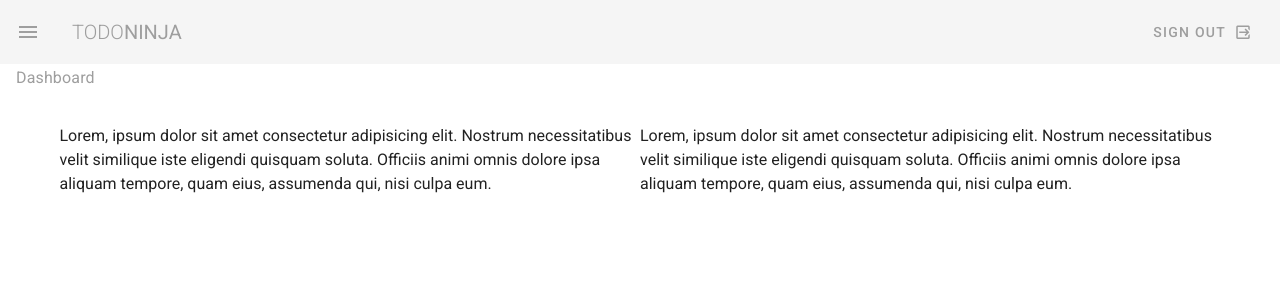
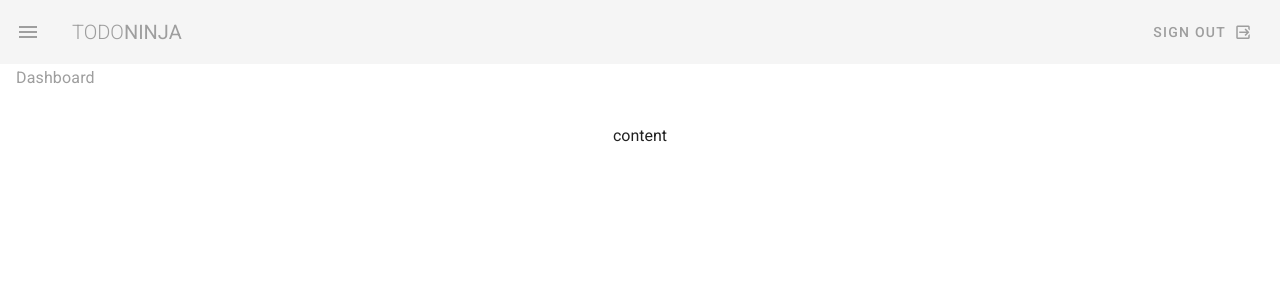
Before and after one commit to crhwebdev-courses/todo-ninja, a Vue app: page / in a window 1280 px wide. Shown: the top 300 px of the page. Built offline with nearby package versions, Linux system fonts and the light colour scheme.

Commit message:
Remove paragraph tags and just use placeholder text for now

```diff
--- a/src/views/Dashboard.vue
+++ b/src/views/Dashboard.vue
@@ -3,18 +3,7 @@
     <h1 class="subtitle-1 grey--text">Dashboard</h1>
 
     <v-container class="my-5">
-      <p>
-        Lorem, ipsum dolor sit amet consectetur adipisicing elit. Nostrum
-        necessitatibus velit similique iste eligendi quisquam soluta. Officiis
-        animi omnis dolore ipsa aliquam tempore, quam eius, assumenda qui, nisi
-        culpa eum.
-      </p>
-      <p>
-        Lorem, ipsum dolor sit amet consectetur adipisicing elit. Nostrum
-        necessitatibus velit similique iste eligendi quisquam soluta. Officiis
-        animi omnis dolore ipsa aliquam tempore, quam eius, assumenda qui, nisi
-        culpa eum.
-      </p>
+      content
     </v-container>
   </div>
 </template>
--- a/src/views/Projects.vue
+++ b/src/views/Projects.vue
@@ -3,18 +3,7 @@
     <h1 class="subtitle-1 grey--text">Projects</h1>
 
     <v-container class="my-5">
-      <p>
-        Lorem, ipsum dolor sit amet consectetur adipisicing elit. Nostrum
-        necessitatibus velit similique iste eligendi quisquam soluta. Officiis
-        animi omnis dolore ipsa aliquam tempore, quam eius, assumenda qui, nisi
-        culpa eum.
-      </p>
-      <p>
-        Lorem, ipsum dolor sit amet consectetur adipisicing elit. Nostrum
-        necessitatibus velit similique iste eligendi quisquam soluta. Officiis
-        animi omnis dolore ipsa aliquam tempore, quam eius, assumenda qui, nisi
-        culpa eum.
-      </p>
+      content
     </v-container>
   </div>
 </template>
--- a/src/views/Team.vue
+++ b/src/views/Team.vue
@@ -3,18 +3,7 @@
     <h1 class="subtitle-1 grey--text">Team</h1>
 
     <v-container class="my-5">
-      <p>
-        Lorem, ipsum dolor sit amet consectetur adipisicing elit. Nostrum
-        necessitatibus velit similique iste eligendi quisquam soluta. Officiis
-        animi omnis dolore ipsa aliquam tempore, quam eius, assumenda qui, nisi
-        culpa eum.
-      </p>
-      <p>
-        Lorem, ipsum dolor sit amet consectetur adipisicing elit. Nostrum
-        necessitatibus velit similique iste eligendi quisquam soluta. Officiis
-        animi omnis dolore ipsa aliquam tempore, quam eius, assumenda qui, nisi
-        culpa eum.
-      </p>
+      content
     </v-container>
   </div>
 </template>
```
